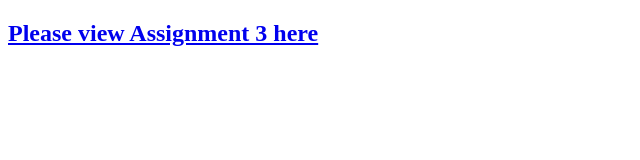
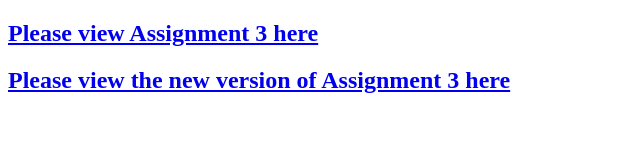
Before and after one commit to rija-masroor/rija-masroor.github.io, a plain HTML site: page index.html in a window 1280 px wide. Shown: the whole page, without its empty margins (0-640 px from the left). Drawn offline with Linux system fonts and the light colour scheme.

Commit message:
Update index.html

```diff
--- a/index.html
+++ b/index.html
@@ -5,5 +5,9 @@
         <a href="assignment3.html">Please view Assignment 3 here</a>
     <h2>
 
+        <h2>
+        <a href="assignment3_v2">Please view the new version of Assignment 3 here</a>
+    <h2
+
 </body>
 </html
```
